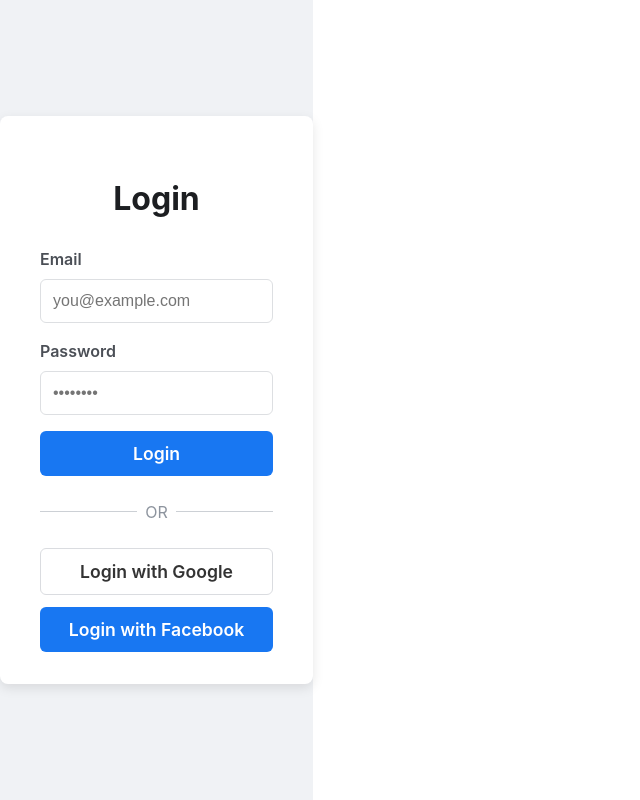
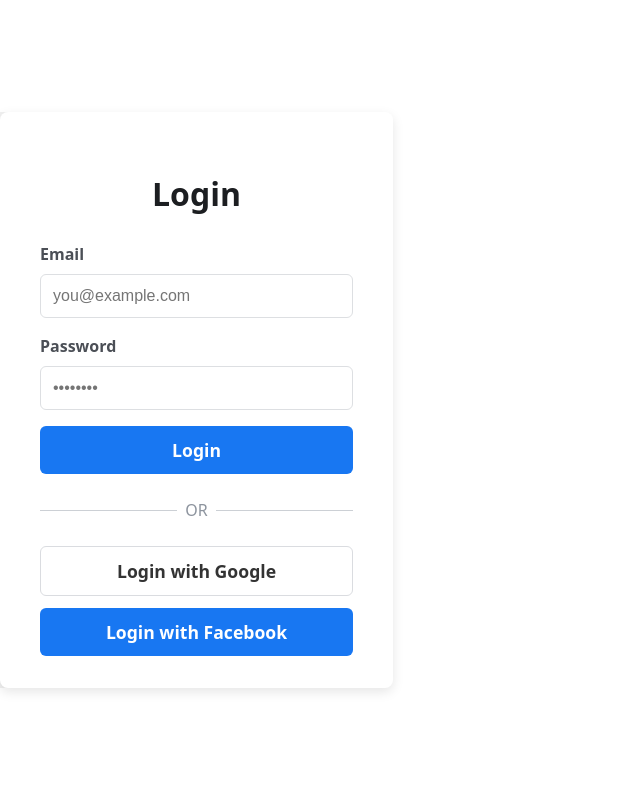
Before and after one commit to Sfarouk-it/confirmly-frontend, a React (Vite) app: page / in a window 1280 px wide. Shown: the whole page, without its empty margins (0-640 px from the left). Built offline with nearby package versions, Linux system fonts and the light colour scheme.

Commit message:
some css

```diff
--- a/src/pages/LoginPage.tsx
+++ b/src/pages/LoginPage.tsx
@@ -1,5 +1,6 @@
 import React, { useState } from 'react';
 import './LoginPage.css';
+import GenStyle from '../styles/style.module.css';
 
 const LoginPage = () => {
     const [email, setEmail] = useState('');
@@ -25,7 +26,7 @@
     };
 
     return (
-        <div className="login-page">
+        <div className={GenStyle.container}>
             <div className="login-container">
                 <h2>Login</h2>
                 <form onSubmit={handleEmailLogin} className="login-form">
--- /dev/null
+++ b/src/styles/style.module.css
@@ -0,0 +1,6 @@
+.container {
+    height: 100%;        /* full height of body */
+    width: 100%;         /* full width of page */
+    align-items: center;     /* vertical center */
+    background-color: #f0f0f0; /* example background */
+}
```
